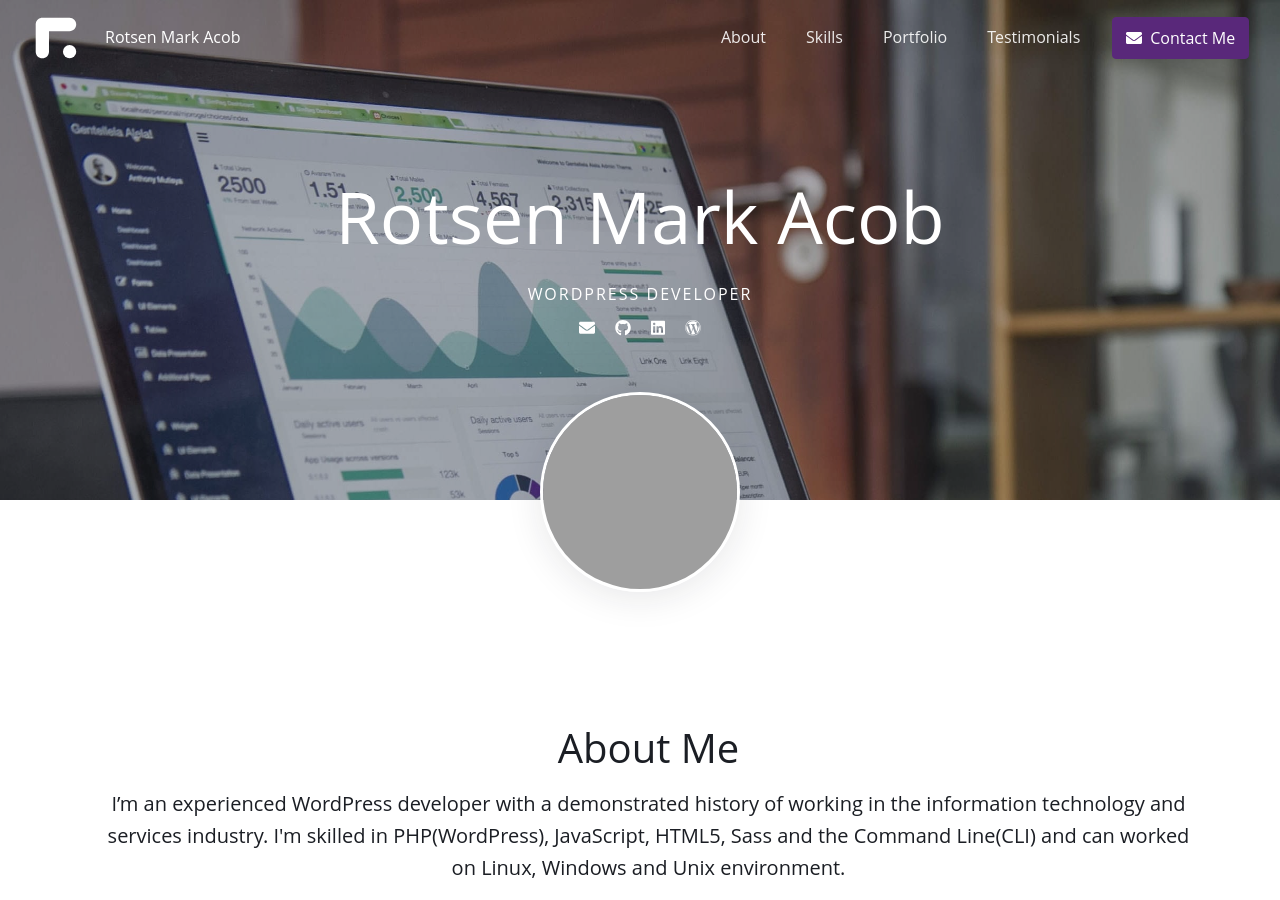
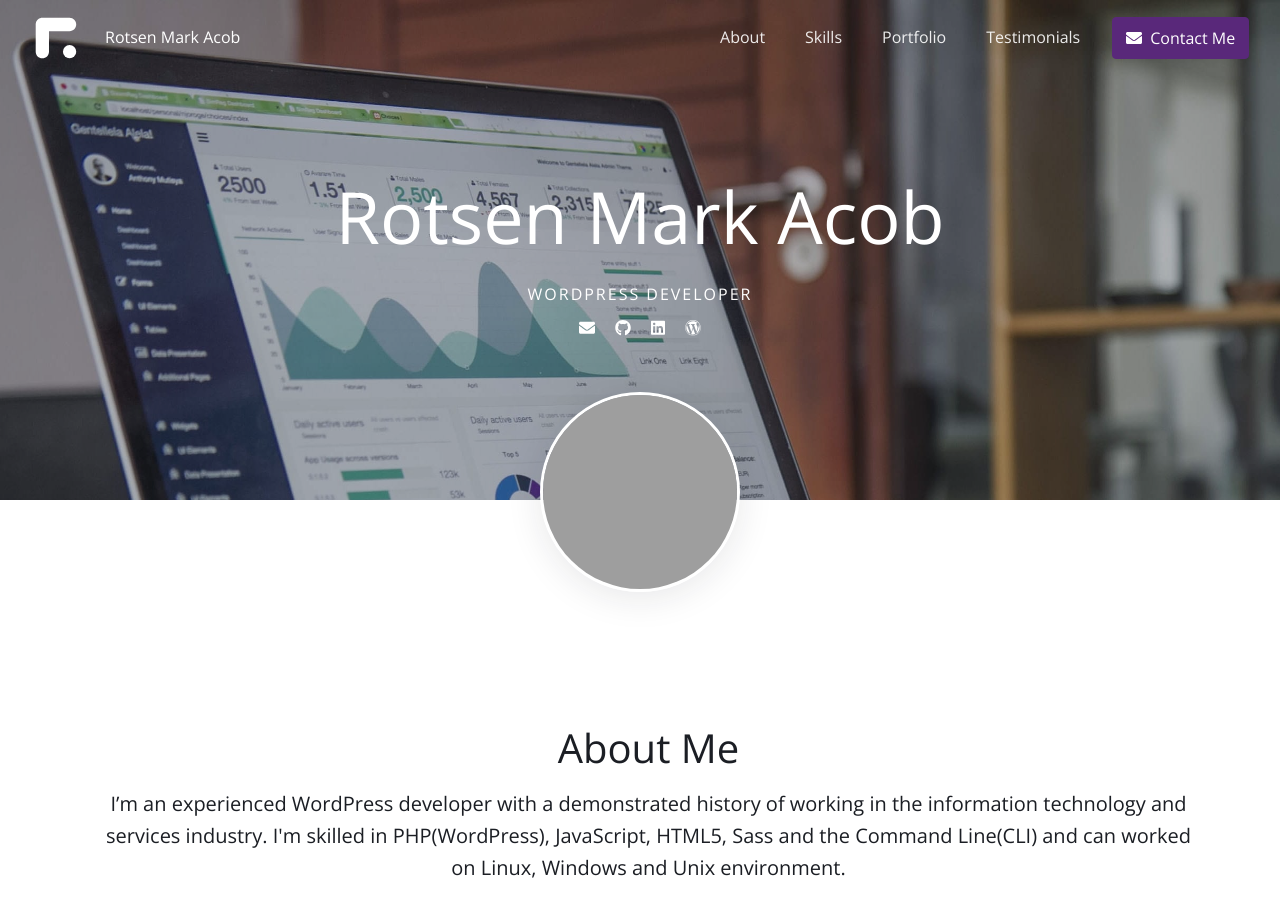
Before and after one commit to webdevsuperfast/portfolio, a Jekyll site: the page built from index.html, in a window 1280 px wide and 900 px high. Built offline with Jekyll 4.4.1, drawn with Linux system fonts in a browser that asks for light colours; nearby versions of some CDN libraries; some web fonts are replaced; grey boxes are pictures that could not be loaded.

Commit message:
Removed hosted font links, added google-hosted fonts, fontawesome, favicon

```diff
--- a/_includes/header.html
+++ b/_includes/header.html
@@ -8,68 +8,8 @@
     <link rel="stylesheet" href="{{ '/assets/css/app.css' | relative_url }}">
     <title>{{ page.title }}</title>
     <meta name="description" content="{{ page.description }}">
-    <!-- <link rel="stylesheet" href="https://use.fontawesome.com/releases/v5.8.1/css/all.css" integrity="sha384-50oBUHEmvpQ+1lW4y57PTFmhCaXp0ML5d60M1M7uH2+nqUivzIebhndOJK28anvf" crossorigin="anonymous"> -->
-    <link rel="preload" href="{{ '/assets/fonts/montserrat/montserrat-v12-latin-200.woff2' | relative_url }}" as="font" crossorigin>
-    <link rel="preload" href="{{ '/assets/fonts/montserrat/montserrat-v12-latin-200italic.woff2' | relative_url }}" as="font" crossorigin>
-    <link rel="preload" href="{{ '/assets/fonts/montserrat/montserrat-v12-latin-regular.woff2' | relative_url }}" as="font" crossorigin>
-    <link rel="preload" href="{{ '/assets/fonts/montserrat/montserrat-v12-latin-italic.woff2' | relative_url }}" as="font" crossorigin>
-    <link rel="preload" href="{{ '/assets/fonts/montserrat/montserrat-v12-latin-700.woff2' | relative_url }}" as="font" crossorigin>
-    <link rel="preload" href="{{ '/assets/fonts/montserrat/montserrat-v12-latin-700italic.woff2' | relative_url }}" as="font" crossorigin>
-    <style>
-        /* montserrat-200 - latin */
-        @font-face {
-        font-family: 'Montserrat';
-        font-style: normal;
-        font-weight: 200;
-        src: local('Montserrat ExtraLight'), local('Montserrat-ExtraLight'),
-            url("{{ '/assets/fonts/montserrat/montserrat-v12-latin-200.woff2' | relative_url }}") format('woff2'); /* Chrome 26+, Opera 23+, Firefox 39+ */
-        }
-
-        /* montserrat-200italic - latin */
-        @font-face {
-        font-family: 'Montserrat';
-        font-style: italic;
-        font-weight: 200;
-        src: local('Montserrat ExtraLight Italic'), local('Montserrat-ExtraLightItalic'),
-            url("{{ '/assets/fonts/montserrat/montserrat-v12-latin-200italic.woff2' | relative_url }}") format('woff2'); /* Chrome 26+, Opera 23+, Firefox 39+ */
-        }
-
-        /* montserrat-regular - latin */
-        @font-face {
-        font-family: 'Montserrat';
-        font-style: normal;
-        font-weight: 400;
-        src: local('Montserrat Regular'), local('Montserrat-Regular'),
-            url("{{ '/assets/fonts/montserrat/montserrat-v12-latin-regular.woff2' | relative_url }}") format('woff2'); /* Chrome 26+, Opera 23+, Firefox 39+ */
-        }
-
-        /* montserrat-italic - latin */
-        @font-face {
-        font-family: 'Montserrat';
-        font-style: italic;
-        font-weight: 400;
-        src: local('Montserrat Italic'), local('Montserrat-Italic'),
-            url("{{ '/assets/fonts/montserrat/montserrat-v12-latin-italic.woff2' | relative_url }}") format('woff2'); /* Chrome 26+, Opera 23+, Firefox 39+ */
-        }
-
-        /* montserrat-700 - latin */
-        @font-face {
-        font-family: 'Montserrat';
-        font-style: normal;
-        font-weight: 700;
-        src: local('Montserrat Bold'), local('Montserrat-Bold'),
-            url("{{ '/assets/fonts/montserrat/montserrat-v12-latin-700.woff2' | relative_url }}") format('woff2'); /* Chrome 26+, Opera 23+, Firefox 39+ */
-        }
-
-        /* montserrat-700italic - latin */
-        @font-face {
-        font-family: 'Montserrat';
-        font-style: italic;
-        font-weight: 700;
-        src: local('Montserrat Bold Italic'), local('Montserrat-BoldItalic'),
-            url("{{ '/assets/fonts/montserrat/montserrat-v12-latin-700italic.woff2' | relative_url }}") format('woff2'); /* Chrome 26+, Opera 23+, Firefox 39+ */
-        }
-
-    </style>
+    <link rel="shortcut icon" href="{{ 'favicon.ico' | relative_url }}" type="image/x-icon">
+    <link rel="stylesheet" href="https://use.fontawesome.com/releases/v5.8.1/css/all.css" integrity="sha384-50oBUHEmvpQ+1lW4y57PTFmhCaXp0ML5d60M1M7uH2+nqUivzIebhndOJK28anvf" crossorigin="anonymous">
+    <link href="//fonts.googleapis.com/css?family=Playfair+Display:400,700%7COpen+Sans:300,400,600,700" rel="stylesheet">
 </head>
 <body>
```
